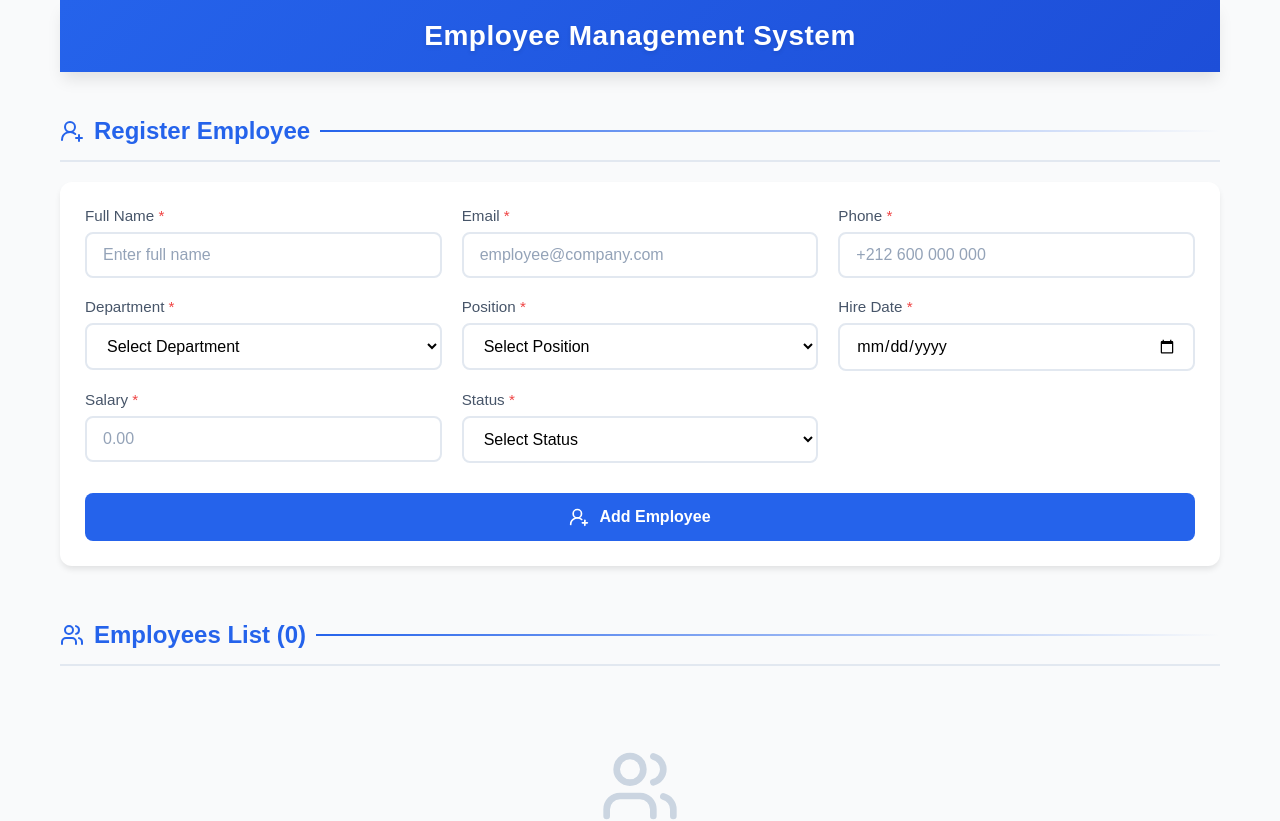
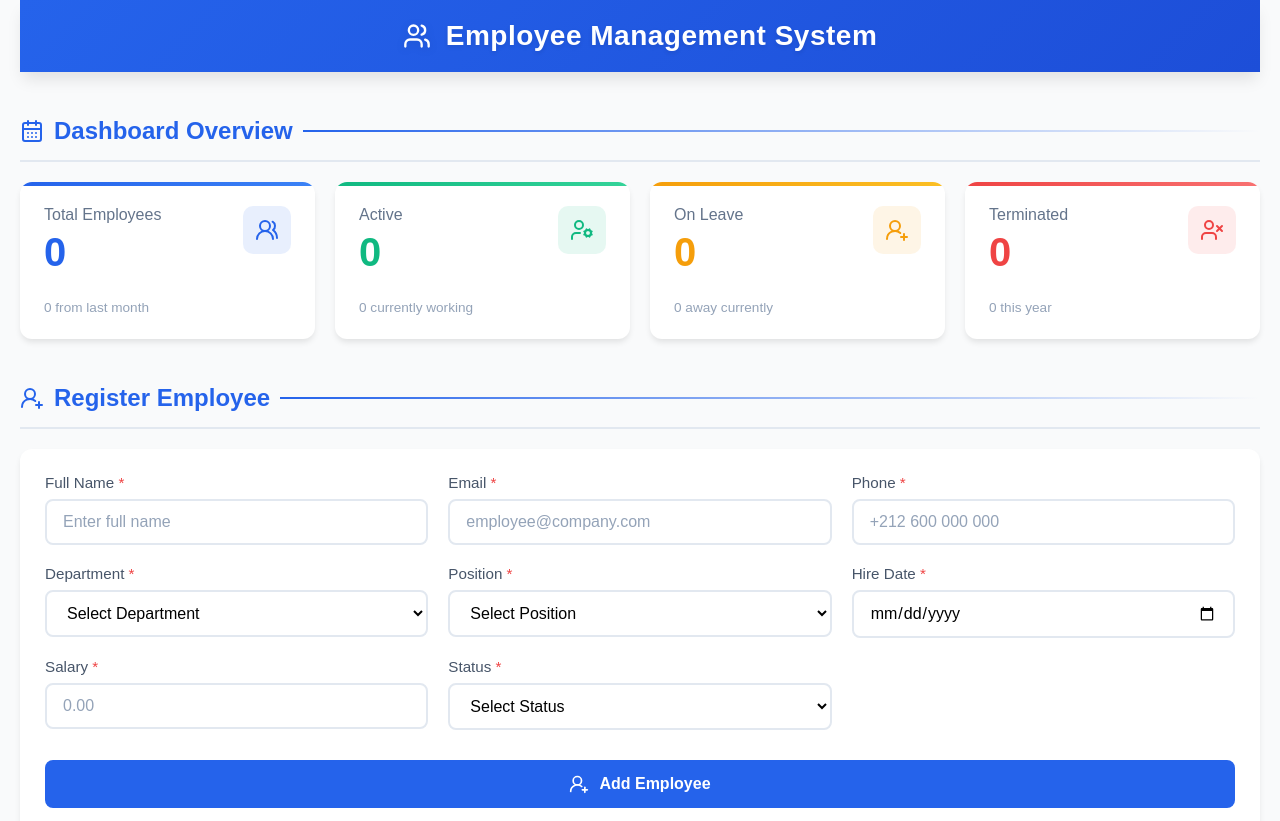
Before and after one commit to RTHILAA/EMPLOYEES-MANAGEMENT-APP, a React (Create React App) app: page / in a window 1280 px wide. Shown: the top 821 px of the page. Built offline with nearby package versions, Linux system fonts and the light colour scheme.

Commit message:
update project

```diff
--- a/src/App.css
+++ b/src/App.css
@@ -72,7 +72,7 @@ body {
 }
 
 .container {
-  max-width: 1200px;
+  max-width: 1500px;
   margin: 0 auto;
   padding: 0 20px;
 }
@@ -102,6 +102,136 @@ body {
   animation: pulse 2s infinite;
 }
 
+/* Stats Section Styles */
+.stats-section {
+  margin-bottom: 30px;
+  animation: fadeIn 0.6s ease-out;
+}
+
+.stats-grid {
+  display: grid;
+  grid-template-columns: repeat(auto-fit, minmax(250px, 1fr));
+  gap: 20px;
+  margin-top: 10px;
+}
+
+/* Stats Card Styles */
+.stats-card {
+  background: white;
+  border-radius: 12px;
+  padding: 24px;
+  box-shadow: var(--shadow-md);
+  transition: var(--transition-default);
+  position: relative;
+  overflow: hidden;
+  animation: slideIn 0.4s ease-out;
+}
+
+.stats-card:hover {
+  transform: translateY(-5px);
+  box-shadow: var(--shadow-lg);
+}
+
+.stats-card::before {
+  content: '';
+  position: absolute;
+  top: 0;
+  left: 0;
+  right: 0;
+  height: 4px;
+}
+
+.stats-card.primary::before {
+  background: linear-gradient(90deg, var(--primary-color), #3b82f6);
+}
+
+.stats-card.success::before {
+  background: linear-gradient(90deg, var(--success-color), #34d399);
+}
+
+.stats-card.warning::before {
+  background: linear-gradient(90deg, var(--warning-color), #fbbf24);
+}
+
+.stats-card.danger::before {
+  background: linear-gradient(90deg, var(--danger-color), #f87171);
+}
+
+.stats-card-header {
+  display: flex;
+  justify-content: space-between;
+  align-items: flex-start;
+  margin-bottom: 20px;
+}
+
+.stats-card-icon {
+  width: 48px;
+  height: 48px;
+  border-radius: 10px;
+  display: flex;
+  align-items: center;
+  justify-content: center;
+}
+
+.stats-card.primary .stats-card-icon {
+  background-color: rgba(37, 99, 235, 0.1);
+  color: var(--primary-color);
+}
+
+.stats-card.success .stats-card-icon {
+  background-color: rgba(16, 185, 129, 0.1);
+  color: var(--success-color);
+}
+
+.stats-card.warning .stats-card-icon {
+  background-color: rgba(245, 158, 11, 0.1);
+  color: var(--warning-color);
+}
+
+.stats-card.danger .stats-card-icon {
+  background-color: rgba(239, 68, 68, 0.1);
+  color: var(--danger-color);
+}
+
+.stats-card-value {
+  font-size: 2.5rem;
+  font-weight: 700;
+  line-height: 1;
+  margin-bottom: 8px;
+}
+
+.stats-card.primary .stats-card-value {
+  color: var(--primary-color);
+}
+
+.stats-card.success .stats-card-value {
+  color: var(--success-color);
+}
+
+.stats-card.warning .stats-card-value {
+  color: var(--warning-color);
+}
+
+.stats-card.danger .stats-card-value {
+  color: var(--danger-color);
+}
+
+.stats-card-title {
+  font-size: 1rem;
+  font-weight: 500;
+  color: var(--secondary-color);
+  margin-bottom: 8px;
+}
+
+.stats-card-trend {
+  font-size: 0.85rem;
+  color: #94a3b8;
+  display: flex;
+  align-items: center;
+  gap: 6px;
+}
+
+/* Form Styles */
 .form-group form {
   display: grid;
   grid-template-columns: repeat(auto-fit, minmax(300px, 1fr));
@@ -224,6 +354,7 @@ body {
 }
 
 .employees-table-container {
+  width: 100%;
   margin: 30px 0;
   overflow-x: auto;
   border-radius: 12px;
@@ -391,6 +522,13 @@ body {
   animation: fadeIn 0.8s ease-out;
 }
 
+/* Animation delays for staggering effects */
+.stats-card:nth-child(1) { animation-delay: 0.1s; }
+.stats-card:nth-child(2) { animation-delay: 0.2s; }
+.stats-card:nth-child(3) { animation-delay: 0.3s; }
+.stats-card:nth-child(4) { animation-delay: 0.4s; }
+
+/* Existing Media Queries */
 @media (max-width: 768px) {
   .container {
     padding: 0 15px;
@@ -416,6 +554,25 @@ body {
   .cancel-btn {
     width: 100%;
   }
+
+  /* Stats Grid adjustments */
+  .stats-grid {
+    grid-template-columns: repeat(2, 1fr);
+    gap: 15px;
+  }
+
+  .stats-card {
+    padding: 20px;
+  }
+
+  .stats-card-value {
+    font-size: 2rem;
+  }
+
+  .stats-card-icon {
+    width: 40px;
+    height: 40px;
+  }
 }
 
 @media (max-width: 480px) {
@@ -431,4 +588,13 @@ body {
     font-size: 0.8rem;
     padding: 4px 8px;
   }
+
+  /* Stats Grid adjustments */
+  .stats-grid {
+    grid-template-columns: 1fr;
+  }
+
+  .stats-card-value {
+    font-size: 1.8rem;
+  }
 }
--- a/src/App.js
+++ b/src/App.js
@@ -1,7 +1,27 @@
 import React, { useState, useEffect } from "react";
 import "./App.css";
 import Header from "./Components/Header/Header";
-import { UserRoundPen, UserRoundMinus, UserRoundPlus, SaveIcon, XCircle, Users, Calendar, DollarSign, Briefcase, Mail, Phone, Building, UserCheck } from "lucide-react";
+import { UserRoundPen, UserRoundMinus, UserRoundPlus, SaveIcon, XCircle, Users, Calendar, DollarSign, Briefcase, Mail, Phone, Building, UserCheck, UsersRound, UserCog, UserX, CalendarDays } from "lucide-react";
+
+// StatsCard Component - intégré dans App.js
+const StatsCard = ({ title, value, icon, color = 'primary', trend }) => {
+  return (
+    <div className={`stats-card ${color}`}>
+      <div className="stats-card-header">
+        <div>
+          <h3 className="stats-card-title">{title}</h3>
+          <div className="stats-card-value">{value}</div>
+        </div>
+        <div className="stats-card-icon">
+          {icon}
+        </div>
+      </div>
+      <div className="stats-card-trend">
+        {trend}
+      </div>
+    </div>
+  );
+};
 
 export default function App() {
   const [employees, setEmployees] = useState([]);
@@ -18,6 +38,12 @@ export default function App() {
   const [isEditing, setIsEditing] = useState(false);
   const [newEmployeeId, setNewEmployeeId] = useState(null);
   const [deletingId, setDeletingId] = useState(null);
+
+  // Calculate stats
+  const totalEmployees = employees.length;
+  const activeEmployees = employees.filter(emp => emp.status === 'Active').length;
+  const onLeaveEmployees = employees.filter(emp => emp.status === 'On leave').length;
+  const terminatedEmployees = employees.filter(emp => emp.status === 'Terminated').length;
 
   // Load employees from localStorage on initial render
   useEffect(() => {
@@ -149,6 +175,48 @@ export default function App() {
     <div className="App">
       <div className="container">
         <Header />
+
+        {/* Stats Cards Section */}
+        <div className="stats-section">
+          <div className="title">
+            <CalendarDays size={24} />
+            <span>Dashboard Overview</span>
+          </div>
+
+          <div className="stats-grid">
+            <StatsCard
+              title="Total Employees"
+              value={totalEmployees}
+              icon={<UsersRound size={24} />}
+              color="primary"
+              trend={`${totalEmployees > 0 ? '+0' : '0'} from last month`}
+            />
+
+            <StatsCard
+              title="Active"
+              value={activeEmployees}
+              icon={<UserCog size={24} />}
+              color="success"
+              trend={`${activeEmployees} currently working`}
+            />
+
+            <StatsCard
+              title="On Leave"
+              value={onLeaveEmployees}
+              icon={<UserRoundPlus size={24} />}
+              color="warning"
+              trend={`${onLeaveEmployees} away currently`}
+            />
+
+            <StatsCard
+              title="Terminated"
+              value={terminatedEmployees}
+              icon={<UserX size={24} />}
+              color="danger"
+              trend={`${terminatedEmployees} this year`}
+            />
+          </div>
+        </div>
 
         <div className="form-section">
           <div className="title">
--- a/src/Components/Header/Header.css
+++ b/src/Components/Header/Header.css
@@ -1,6 +1,5 @@
 .Header {
     background: linear-gradient(135deg, #2563eb 0%, #1d4ed8 100%);
-    text-align: center;
     padding: 20px;
     box-shadow: var(--shadow-lg);
     margin-bottom: 30px;
@@ -9,35 +8,19 @@
     animation: slideDown 0.5s ease-out;
 }
 
-@keyframes slideDown {
-    from {
-        transform: translateY(-100%);
-        opacity: 0;
-    }
-    to {
-        transform: translateY(0);
-        opacity: 1;
-    }
+.header-content {
+    display: flex;
+    align-items: center;
+    justify-content: center;
+    gap: 15px;
+    max-width: 1200px;
+    margin: 0 auto;
 }
 
-.Header::before {
-    content: '';
-    position: absolute;
-    top: 0;
-    left: 0;
-    right: 0;
-    bottom: 0;
-    background: linear-gradient(45deg, transparent 30%, rgba(255,255,255,0.1) 50%, transparent 70%);
-    animation: shimmer 3s infinite;
-}
-
-@keyframes shimmer {
-    0% {
-        transform: translateX(-100%);
-    }
-    100% {
-        transform: translateX(100%);
-    }
+.header-icon {
+    color: white;
+    filter: drop-shadow(0 2px 4px rgba(0, 0, 0, 0.1));
+    animation: pulse-icon 2s infinite;
 }
 
 .Header span {
@@ -54,6 +37,14 @@
     .Header span {
         font-size: 22px;
     }
+
+    .header-icon {
+        size: 22px;
+    }
+
+    .header-content {
+        gap: 12px;
+    }
 }
 
 @media (max-width: 480px) {
@@ -64,4 +55,23 @@
     .Header span {
         font-size: 20px;
     }
+
+    .header-icon {
+        size: 20px;
+    }
+
+    .header-content {
+        gap: 10px;
+    }
 }
+
+@media (max-width: 360px) {
+    .Header span {
+        font-size: 18px;
+    }
+
+    .header-content {
+        flex-direction: column;
+        gap: 8px;
+    }
+}
--- a/src/Components/Header/Header.js
+++ b/src/Components/Header/Header.js
@@ -1,10 +1,14 @@
 import React from 'react'
 import './Header.css'
+import { Users } from 'lucide-react'
 
 export default function Header() {
   return (
     <div className="Header">
+      <div className="header-content">
+        <Users className="header-icon" size={28} />
         <span>Employee Management System</span>
+      </div>
     </div>
   )
 }
```
